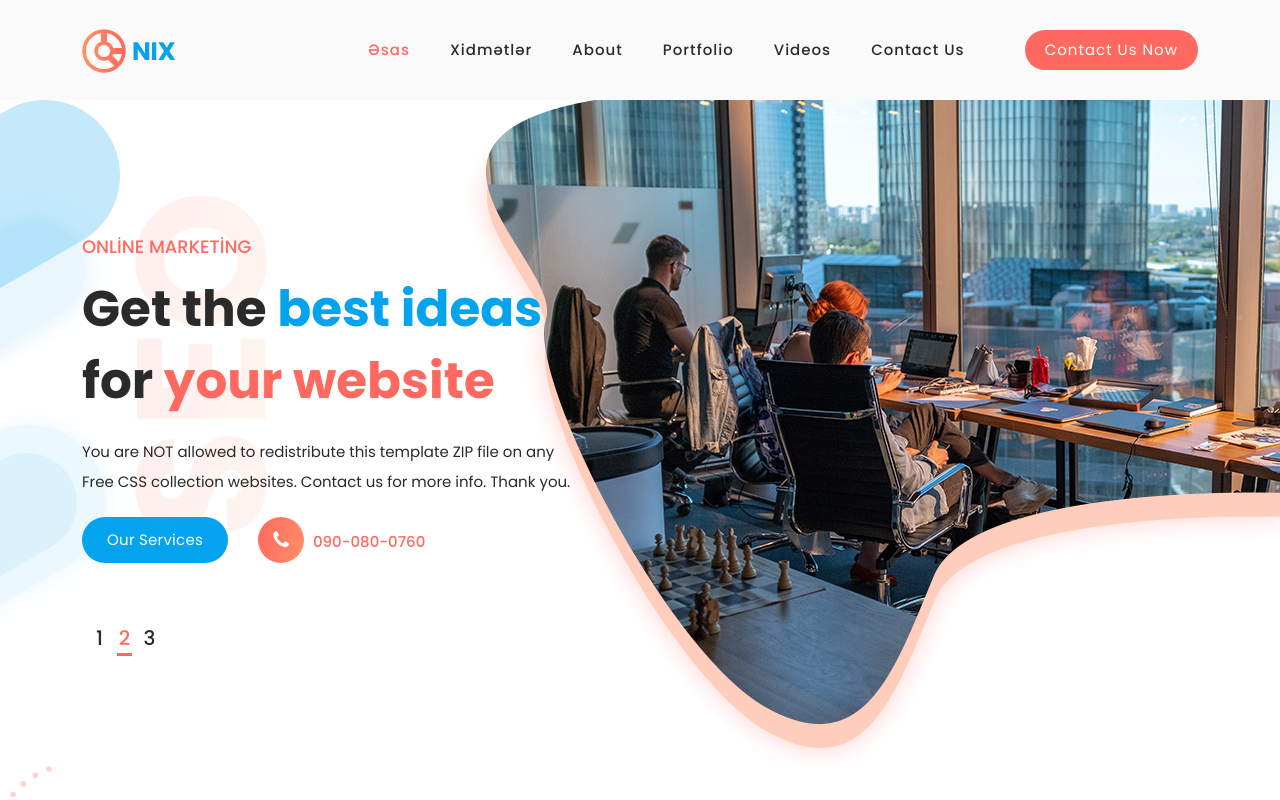
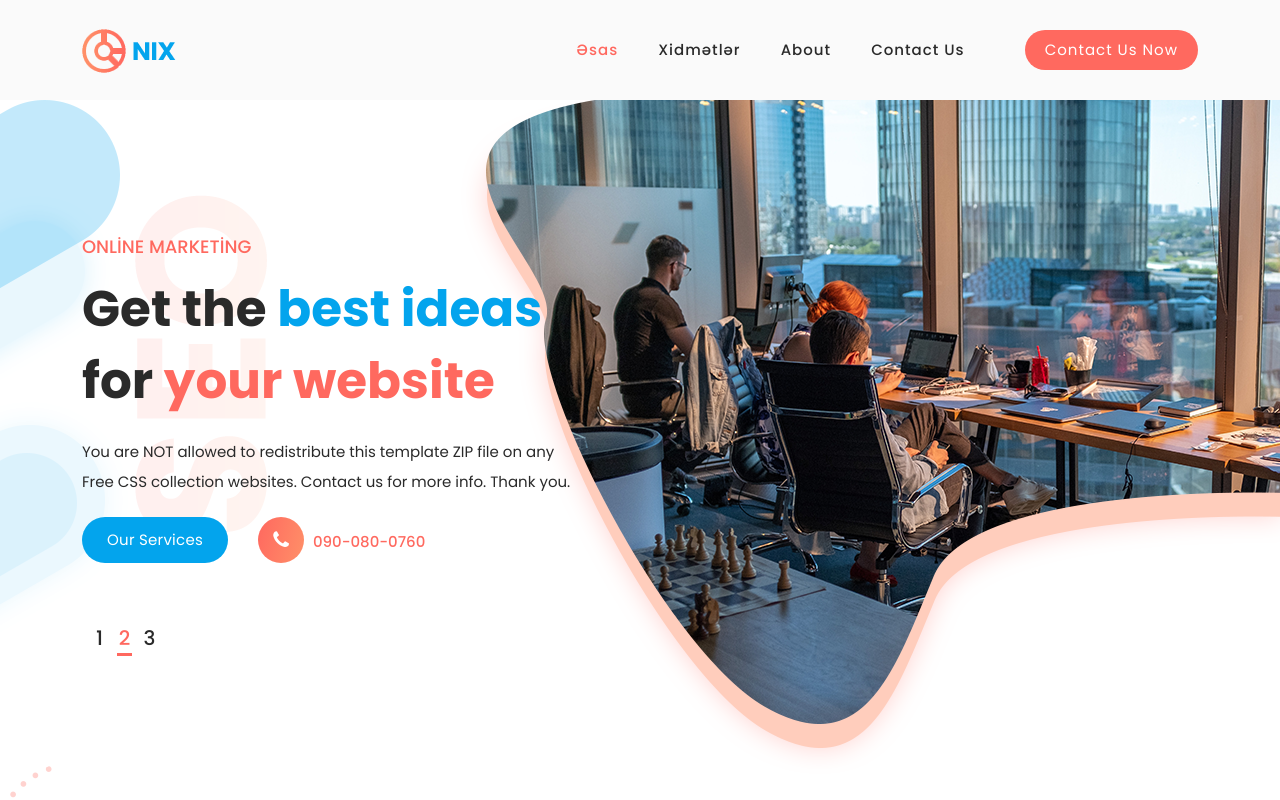
Before and after one commit to muradaghazade/TechCamp-Lawyer-Project, a plain HTML site: page index.html in a window 1280 px wide. Shown: the top 800 px of the page. Drawn offline with Linux system fonts and the light colour scheme.

Commit message:
salam elnur

```diff
--- a/index.html
+++ b/index.html
@@ -52,8 +52,8 @@
               <li class="scroll-to-section"><a href="#top" class="active">Əsas</a></li>
               <li class="scroll-to-section"><a href="#services">Xidmətlər</a></li>
               <li class="scroll-to-section"><a href="#about">About</a></li>
-              <li class="scroll-to-section"><a href="#portfolio">Portfolio</a></li>
-              <li class="scroll-to-section"><a href="#video">Videos</a></li>
+              <!-- <li class="scroll-to-section"><a href="#portfolio">Portfolio</a></li>
+              <li class="scroll-to-section"><a href="#video">Videos</a></li>  -->
               <li class="scroll-to-section"><a href="#contact">Contact Us</a></li>
               <li class="scroll-to-section"><div class="main-red-button-hover"><a href="#contact">Contact Us Now</a></div></li>
             </ul>
@@ -156,7 +156,7 @@
             </div>
             <div class="item">
               <h4>Discover &amp; Explore our SEO Tips</h4>
-              <div class="icon"><img src="assets/images/service-icon-04.png" alt=""></div>
+               <div class="icon"><img src="assets/images/service-icon-04.png" alt=""></div>
               <p>Feel free to use this template for your business</p>
             </div>
             <div class="item">
```
